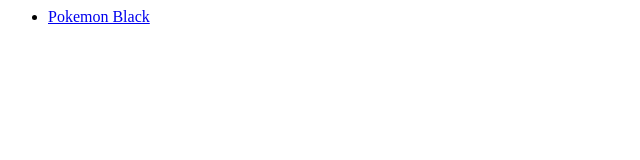
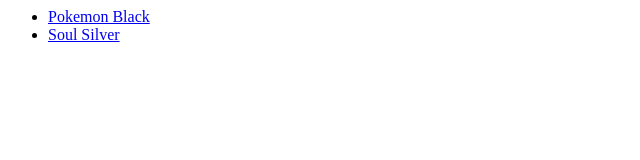
Before and after one commit to 23rf23/niinj, a plain HTML site: page index.html in a window 1280 px wide. Shown: the whole page, without its empty margins (0-640 px from the left). Drawn offline with Linux system fonts and the light colour scheme.

Commit message:
Update index.html

```diff
--- a/index.html
+++ b/index.html
@@ -1,4 +1,5 @@
 <ul>
 
 <li><a href="./PokemonBlack.html">Pokemon Black</a></li>
+<li><a href="./PokemonSoulSilver.html">Soul Silver</a></li>
 <UL>
```
